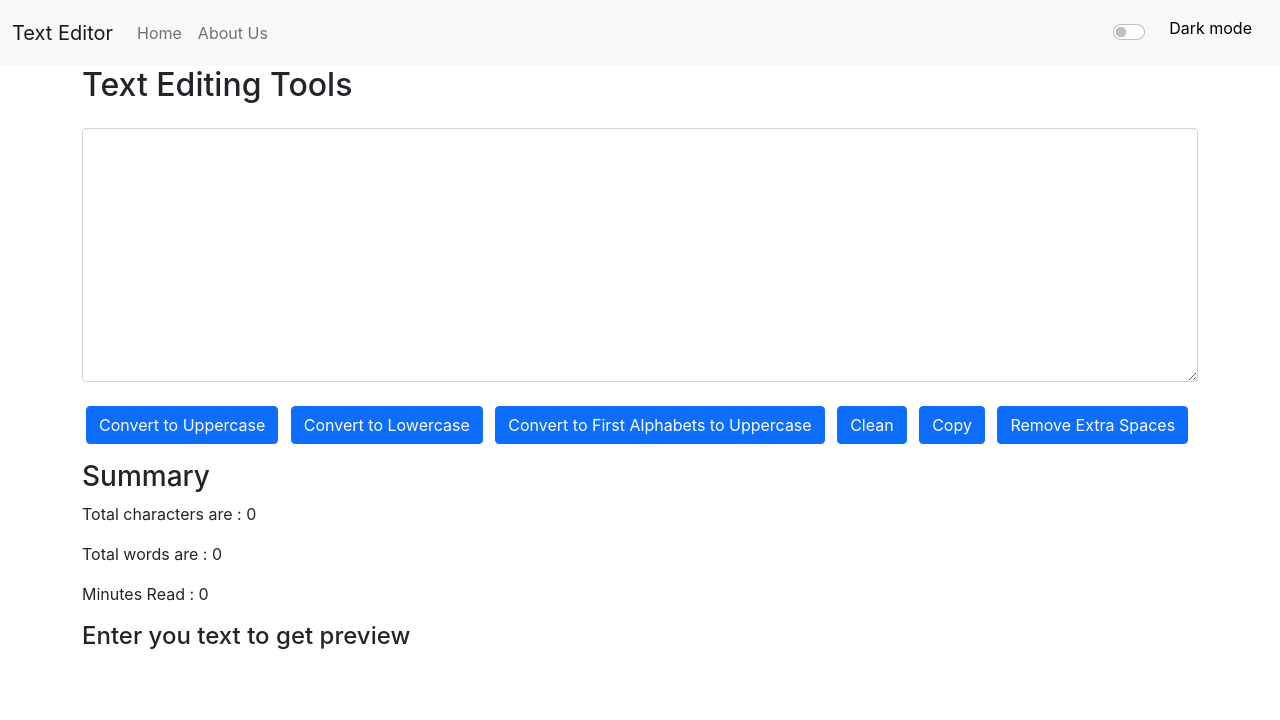
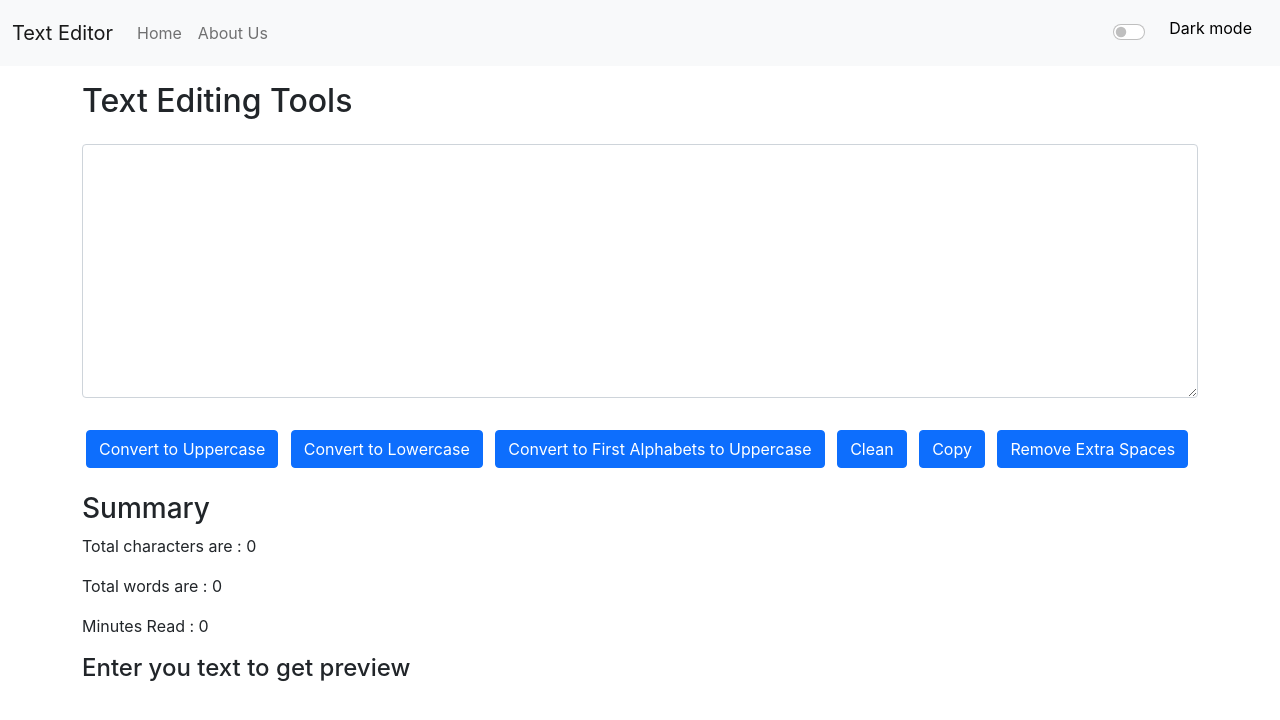
Before and after one commit to iamsuvhro/textUtils, a React (Create React App) app: page / in a window 1280 px wide. Shown: the top 720 px of the page. Built offline with nearby package versions, Linux system fonts and the light colour scheme.

Commit message:
Package updated & UI bugs fixed

```diff
--- a/src/components/About.js
+++ b/src/components/About.js
@@ -3,8 +3,8 @@ import React from 'react'
 export default function About() {
   return (
     <>
-    <div className="container">
-        <p>About Us</p>
+    <div className="container my-4">
+        <h2>About Us</h2>
     </div>
     </>
   )
--- a/src/components/TextForm.js
+++ b/src/components/TextForm.js
@@ -59,16 +59,16 @@ export default function TextForm(props) {
   return (
     <>
     <div className='container'>
-        <h2>{props.heading}</h2>
+        <h2 className='my-3'>{props.heading}</h2>
         <div className="my-4">
         <textarea className="form-control" id="exampleFormControlTextarea1" onChange={handleOnChange} value={text} rows="10"></textarea>
         </div>
-        <button className="btn btn-primary mx-1" onClick={handleUpCase}>Convert to Uppercase</button>&nbsp;
-        <button className="btn btn-primary mx-1" onClick={handleLowCase}>Convert to Lowercase</button>&nbsp;
-        <button className="btn btn-primary mx-1" onClick={handleFirstCase}>Convert to First Alphabets to Uppercase</button>&nbsp;
-        <button className="btn btn-primary mx-1" onClick={handleClean}>Clean</button>&nbsp;
-        <button className="btn btn-primary mx-1" onClick={handleCopy}>Copy</button>&nbsp;
-        <button className="btn btn-primary mx-1" onClick={handleRemoveExtraSpaces}>Remove Extra Spaces</button>&nbsp;
+        <button className="btn btn-primary mx-1 my-2" onClick={handleUpCase}>Convert to Uppercase</button>&nbsp;
+        <button className="btn btn-primary mx-1 my-2" onClick={handleLowCase}>Convert to Lowercase</button>&nbsp;
+        <button className="btn btn-primary mx-1 my-2" onClick={handleFirstCase}>Convert to First Alphabets to Uppercase</button>&nbsp;
+        <button className="btn btn-primary mx-1 my-2" onClick={handleClean}>Clean</button>&nbsp;
+        <button className="btn btn-primary mx-1 my-2" onClick={handleCopy}>Copy</button>&nbsp;
+        <button className="btn btn-primary mx-1 my-2" onClick={handleRemoveExtraSpaces}>Remove Extra Spaces</button>&nbsp;
     </div>
     <div className="container my-3">
         <h3>Summary</h3>
```
Also changed, not shown: src/components/Body.js (deleted, +0 -10 lines), 7 other files (tests, documents, lock files or other folders).
